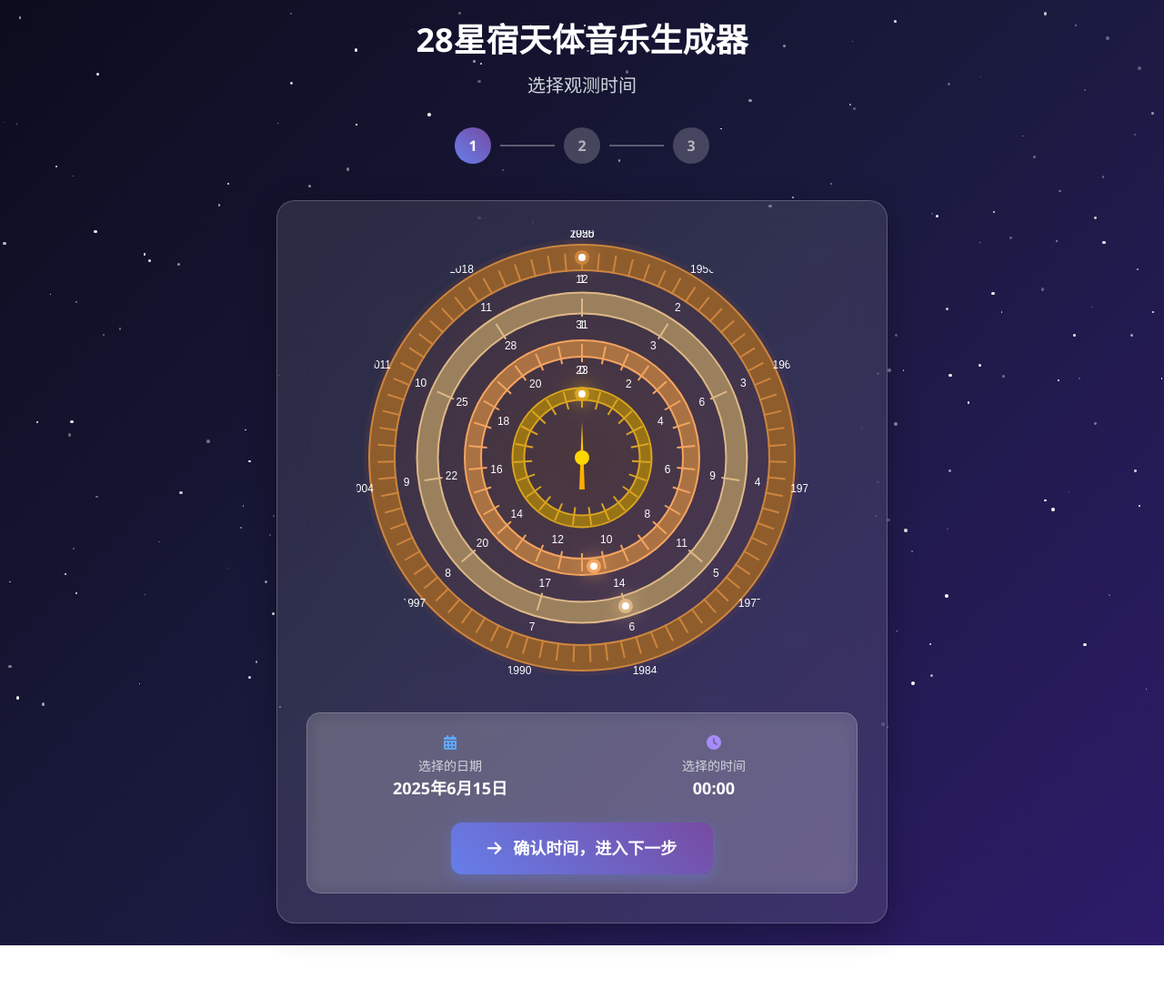
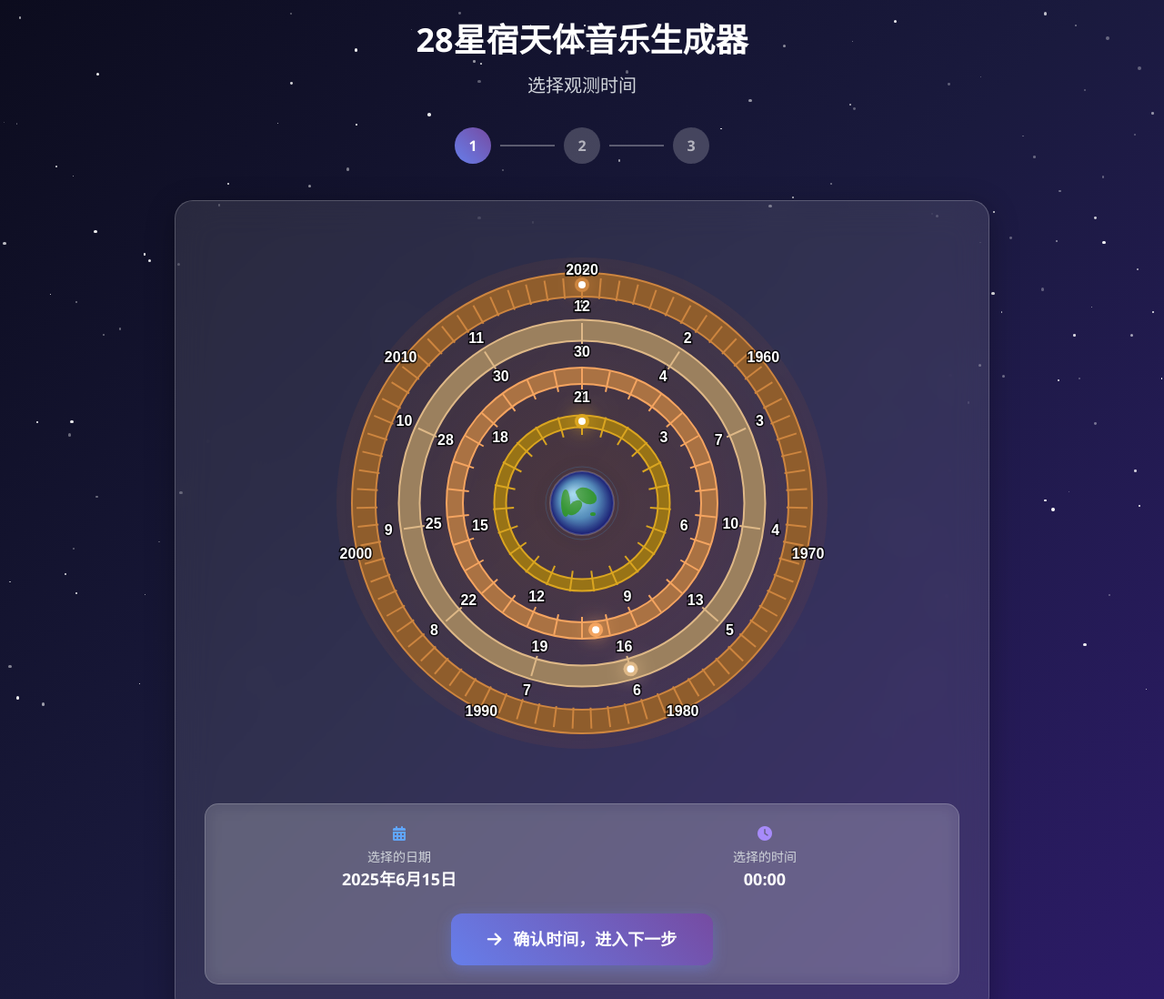
Before and after one commit to CZA1006/Celestial-Music-HKUST, a plain HTML site: page static/time-selector.html in a window 1280 px wide. Shown: the top 1098 px of the page at 91% size. Before the commit the page ends 1039 px from the top, so only its background shows below. Drawn offline with nearby package versions, Linux system fonts and the light colour scheme.

Commit message:
Solve time selector UI problem

```diff
--- a/static/time-selector.html
+++ b/static/time-selector.html
@@ -47,8 +47,8 @@
 
         .sundial-container {
             position: relative;
-            width: 500px;
-            height: 500px;
+            width: 600px;
+            height: 600px;
             margin: 0 auto;
         }
 
@@ -146,10 +146,10 @@
         </div>
 
         <!-- 主容器 -->
-        <div class="glass-container p-8 max-w-2xl w-full">
+        <div class="glass-container p-8 max-w-4xl w-full">
             <!-- 日晷容器 -->
             <div class="sundial-container">
-                <canvas id="sundialCanvas" width="500" height="500"></canvas>
+                <canvas id="sundialCanvas" width="600" height="600"></canvas>
             </div>
 
             <!-- 信息显示 -->
@@ -186,10 +186,10 @@
 
         // 圆环配置
         const rings = {
-            year: { radius: 220, width: 30, min: 1950, max: 2025, current: 1950, angle: 0 },
-            month: { radius: 170, width: 25, min: 1, max: 12, current: 1, angle: 0 },
-            day: { radius: 120, width: 20, min: 1, max: 31, current: 1, angle: 0 },
-            hour: { radius: 70, width: 15, min: 0, max: 23, current: 0, angle: 0 }
+            year: { radius: 240, width: 28, min: 1950, max: 2025, current: 1950, angle: 0 },
+            month: { radius: 190, width: 25, min: 1, max: 12, current: 1, angle: 0 },
+            day: { radius: 140, width: 20, min: 1, max: 31, current: 1, angle: 0 },
+            hour: { radius: 90, width: 15, min: 0, max: 23, current: 0, angle: 0 }
         };
 
         // 拖拽状态
@@ -245,12 +245,12 @@
             ctx.clearRect(0, 0, canvas.width, canvas.height);
 
             // 绘制背景圆
-            const gradient = ctx.createRadialGradient(centerX, centerY, 0, centerX, centerY, 250);
+            const gradient = ctx.createRadialGradient(centerX, centerY, 0, centerX, centerY, 280);
             gradient.addColorStop(0, 'rgba(139, 69, 19, 0.3)');
             gradient.addColorStop(1, 'rgba(160, 82, 45, 0.1)');
             ctx.fillStyle = gradient;
             ctx.beginPath();
-            ctx.arc(centerX, centerY, 240, 0, Math.PI * 2);
+            ctx.arc(centerX, centerY, 270, 0, Math.PI * 2);
             ctx.fill();
 
             // 绘制各个圆环
@@ -259,8 +259,8 @@
             drawRing('day', '日期', '#F4A460');
             drawRing('hour', '小时', '#DAA520');
 
-            // 绘制中心指针
-            drawPointer();
+            // 绘制中心地球
+            drawEarth();
         }
 
         // 绘制单个圆环
@@ -306,8 +306,8 @@
 
                 const x1 = centerX + Math.cos(radian) * (radius - 15);
                 const y1 = centerY + Math.sin(radian) * (radius - 15);
-                const x2 = centerX + Math.cos(radian) * (radius + 5);
-                const y2 = centerY + Math.sin(radian) * (radius + 5);
+                const x2 = centerX + Math.cos(radian) * (radius + 8);
+                const y2 = centerY + Math.sin(radian) * (radius + 8);
 
                 ctx.beginPath();
                 ctx.moveTo(x1, y1);
@@ -338,48 +338,145 @@
             ctx.fill();
         }
 
-        // 绘制数值
+        // 绘制数值 - 将数字放在圆环间隙中
         function drawValues(type, radius) {
             const ring = rings[type];
-            const tickCount = Math.min(ring.max - ring.min + 1, 12); // 限制显示数量
+            let tickCount, step, textRadius;
 
-            ctx.fillStyle = 'white';
-            ctx.font = '12px Arial';
+            // 计算数字应该显示的位置 - 在圆环间隙中
+            switch(type) {
+                case 'year':
+                    tickCount = 8;
+                    step = Math.floor((ring.max - ring.min) / (tickCount - 1));
+                    textRadius = radius + 15; // 年份圆环外侧间隙
+                    break;
+                case 'month':
+                    tickCount = 12;
+                    step = 1;
+                    textRadius = (rings.year.radius + rings.month.radius) / 2; // 年份和月份圆环中间
+                    break;
+                case 'day':
+                    tickCount = Math.min(getDaysInMonth(), 12);
+                    step = Math.ceil(getDaysInMonth() / tickCount);
+                    textRadius = (rings.month.radius + rings.day.radius) / 2; // 月份和日期圆环中间
+                    break;
+                case 'hour':
+                    tickCount = 8;
+                    step = 3;
+                    textRadius = (rings.day.radius + rings.hour.radius) / 2; // 日期和小时圆环中间
+                    break;
+            }
+
+            // 设置文字样式
+            ctx.font = 'bold 16px Arial';
             ctx.textAlign = 'center';
             ctx.textBaseline = 'middle';
 
             for (let i = 0; i < tickCount; i++) {
-                const value = ring.min + Math.floor((i / (tickCount - 1)) * (ring.max - ring.min));
+                let value;
+                if (type === 'year') {
+                    value = ring.min + i * step;
+                } else if (type === 'month') {
+                    value = i + 1;
+                } else if (type === 'day') {
+                    value = Math.min(1 + i * step, getDaysInMonth());
+                } else {
+                    value = i * step;
+                }
+
                 const angle = (i / (tickCount - 1)) * 360 - 90;
                 const radian = (angle * Math.PI) / 180;
 
-                const textRadius = radius + 25;
                 const x = centerX + Math.cos(radian) * textRadius;
                 const y = centerY + Math.sin(radian) * textRadius;
 
+                // 绘制文字阴影/描边
+                ctx.strokeStyle = 'rgba(0, 0, 0, 0.8)';
+                ctx.lineWidth = 3;
+                ctx.strokeText(value.toString(), x, y);
+
+                // 绘制白色文字
+                ctx.fillStyle = 'white';
                 ctx.fillText(value.toString(), x, y);
             }
         }
 
-        // 绘制中心指针
-        function drawPointer() {
-            const gradient = ctx.createLinearGradient(centerX, centerY - 40, centerX, centerY + 40);
-            gradient.addColorStop(0, '#FFD700');
-            gradient.addColorStop(1, '#FFA500');
+        // 绘制中心地球
+        function drawEarth() {
+            const earthRadius = 35;
 
-            ctx.fillStyle = gradient;
+            // 绘制地球主体 - 蓝色海洋
+            const oceanGradient = ctx.createRadialGradient(
+                centerX - 10, centerY - 10, 0,
+                centerX, centerY, earthRadius
+            );
+            oceanGradient.addColorStop(0, '#87CEEB');
+            oceanGradient.addColorStop(0.6, '#4682B4');
+            oceanGradient.addColorStop(1, '#191970');
+
+            ctx.fillStyle = oceanGradient;
             ctx.beginPath();
-            ctx.moveTo(centerX, centerY - 40);
-            ctx.lineTo(centerX - 3, centerY + 35);
-            ctx.lineTo(centerX + 3, centerY + 35);
-            ctx.closePath();
+            ctx.arc(centerX, centerY, earthRadius, 0, Math.PI * 2);
             ctx.fill();
 
-            // 中心圆
-            ctx.fillStyle = '#FFD700';
+            // 绘制大陆轮廓 - 简化的大陆形状
+            ctx.fillStyle = '#228B22';
+
+            // 亚洲大陆
             ctx.beginPath();
-            ctx.arc(centerX, centerY, 8, 0, Math.PI * 2);
+            ctx.ellipse(centerX + 5, centerY - 8, 12, 8, Math.PI / 6, 0, Math.PI * 2);
             ctx.fill();
+
+            // 非洲大陆
+            ctx.beginPath();
+            ctx.ellipse(centerX - 8, centerY + 5, 6, 10, Math.PI / 4, 0, Math.PI * 2);
+            ctx.fill();
+
+            // 美洲大陆
+            ctx.beginPath();
+            ctx.ellipse(centerX - 18, centerY, 5, 15, 0, 0, Math.PI * 2);
+            ctx.fill();
+
+            // 欧洲
+            ctx.beginPath();
+            ctx.ellipse(centerX - 3, centerY - 12, 4, 3, 0, 0, Math.PI * 2);
+            ctx.fill();
+
+            // 澳洲
+            ctx.beginPath();
+            ctx.ellipse(centerX + 12, centerY + 12, 3, 2, 0, 0, Math.PI * 2);
+            ctx.fill();
+
+            // 绘制地球边缘高光
+            const highlightGradient = ctx.createRadialGradient(
+                centerX - 12, centerY - 12, 0,
+                centerX, centerY, earthRadius
+            );
+            highlightGradient.addColorStop(0, 'rgba(255, 255, 255, 0.3)');
+            highlightGradient.addColorStop(0.5, 'rgba(255, 255, 255, 0.1)');
+            highlightGradient.addColorStop(1, 'rgba(255, 255, 255, 0)');
+
+            ctx.fillStyle = highlightGradient;
+            ctx.beginPath();
+            ctx.arc(centerX, centerY, earthRadius, 0, Math.PI * 2);
+            ctx.fill();
+
+            // 绘制地球边框
+            ctx.strokeStyle = 'rgba(255, 255, 255, 0.2)';
+            ctx.lineWidth = 2;
+            ctx.beginPath();
+            ctx.arc(centerX, centerY, earthRadius, 0, Math.PI * 2);
+            ctx.stroke();
+
+            // 添加微妙的发光效果
+            ctx.shadowColor = '#4682B4';
+            ctx.shadowBlur = 15;
+            ctx.strokeStyle = 'rgba(70, 130, 180, 0.3)';
+            ctx.lineWidth = 1;
+            ctx.beginPath();
+            ctx.arc(centerX, centerY, earthRadius + 5, 0, Math.PI * 2);
+            ctx.stroke();
+            ctx.shadowBlur = 0;
         }
 
         // 设置事件监听器
@@ -444,9 +541,9 @@
         function startDrag(x, y) {
             const distance = Math.sqrt((x - centerX) ** 2 + (y - centerY) ** 2);
 
-            // 确定拖拽的是哪个圆环
+            // 确定拖拽的是哪个圆环 - 增加容错范围
             for (const [type, ring] of Object.entries(rings)) {
-                if (Math.abs(distance - ring.radius) < ring.width / 2 + 10) {
+                if (Math.abs(distance - ring.radius) < ring.width / 2 + 15) {
                     isDragging = true;
                     dragRing = type;
                     lastAngle = Math.atan2(y - centerY, x - centerX) * 180 / Math.PI;
```
